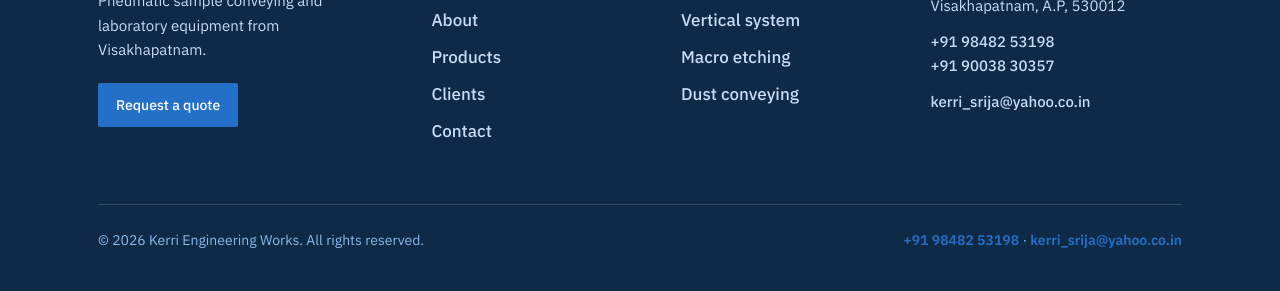
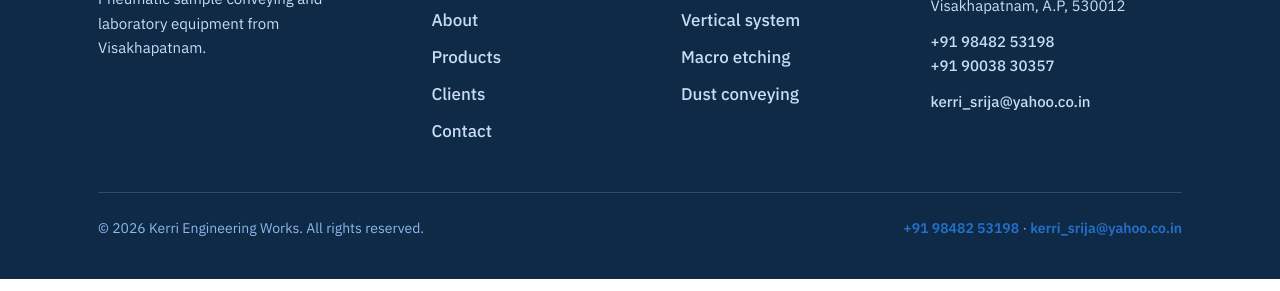
Before and after one commit to lalithmadhavpeddareddygari/kerriengineeringworks, a plain HTML site: page about.html in a window 1280 px wide. Shown: the part 3627-3918 px from the top of the page. Drawn offline with nearby package versions, Linux system fonts and the light colour scheme.

Commit message:
fix(footer): remove duplicate Request a quote CTA
Co-authored-by: Lalith Madhav Peddareddygari <lalithmadhavpeddareddygari@users.noreply.github.com>

```diff
--- a/about.html
+++ b/about.html
@@ -191,9 +191,6 @@
             <img src="images/brand/kerri-logo-horizontal-white.svg" alt="Kerri Engineering Works" width="180" height="40">
           </a>
           <p>Pneumatic sample conveying and laboratory equipment from Visakhapatnam.</p>
-          <div class="footer-cta">
-            <a href="contact.html" class="btn btn-primary">Request a quote</a>
-          </div>
         </div>
         <div>
           <h3>Pages</h3>
--- a/css/style.css
+++ b/css/style.css
@@ -963,7 +963,7 @@ p {
 .footer-logo img {
   height: 36px;
   width: auto;
-  margin-bottom: 16px;
+  margin-bottom: 14px;
 }
 
 .footer-grid h3 {
@@ -1591,21 +1591,14 @@ html.js-enhanced .gallery-slide.is-active {
 
 /* Rich footer */
 .footer-grid {
-  padding-bottom: 8px;
+  padding-bottom: 4px;
+  margin-bottom: 32px;
 }
 
 .footer-about p {
   max-width: 32ch;
   line-height: 1.65;
-}
-
-.footer-cta {
-  margin-top: 20px;
-}
-
-.footer-cta .btn-primary {
-  font-size: 14px;
-  padding: 11px 18px;
+  margin: 0;
 }
 
 .footer-bottom {
```
Also changed, not shown: contact.html (+0 -3 lines), index.html (+0 -3 lines), products.html (+0 -3 lines).
